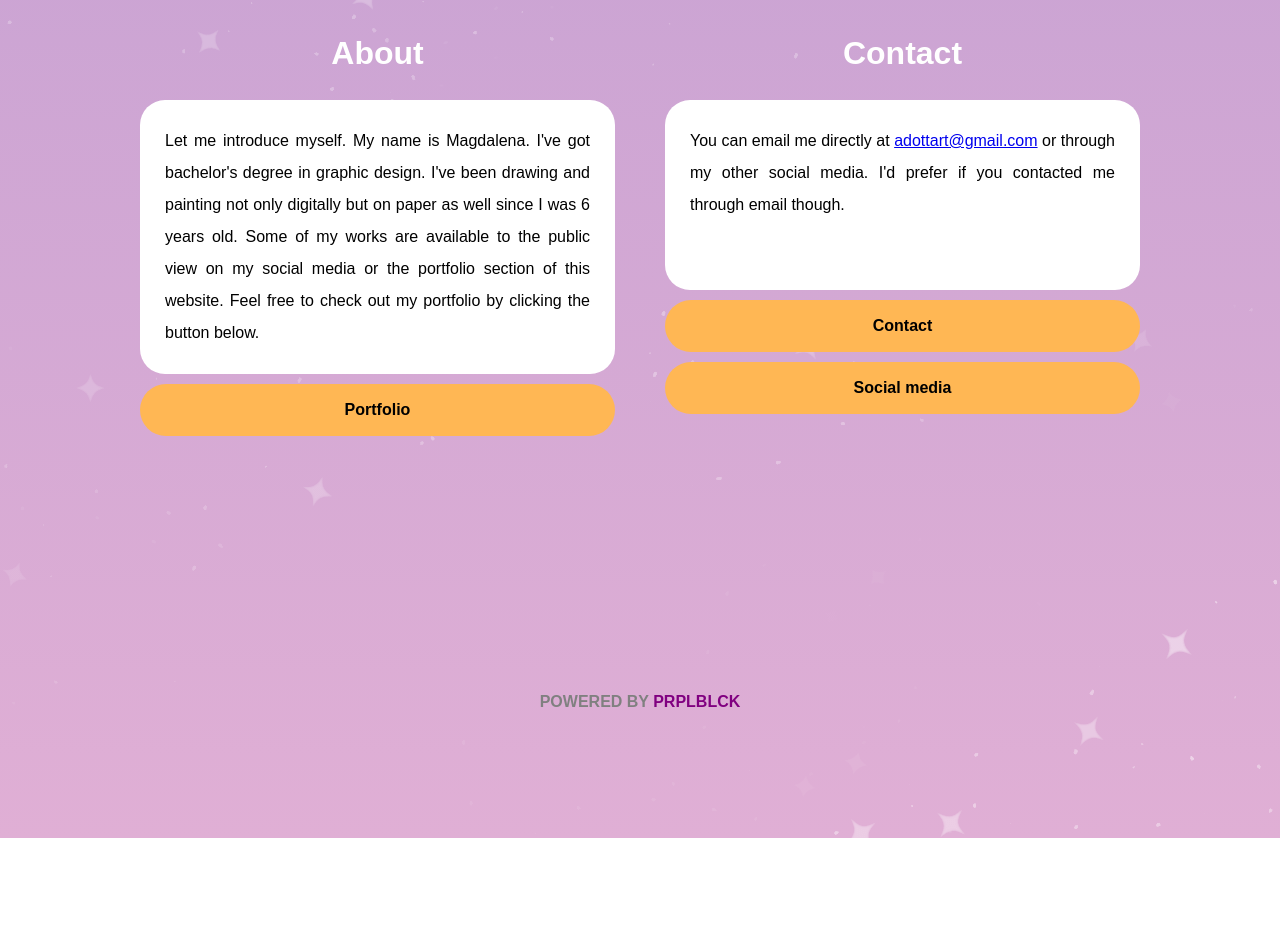
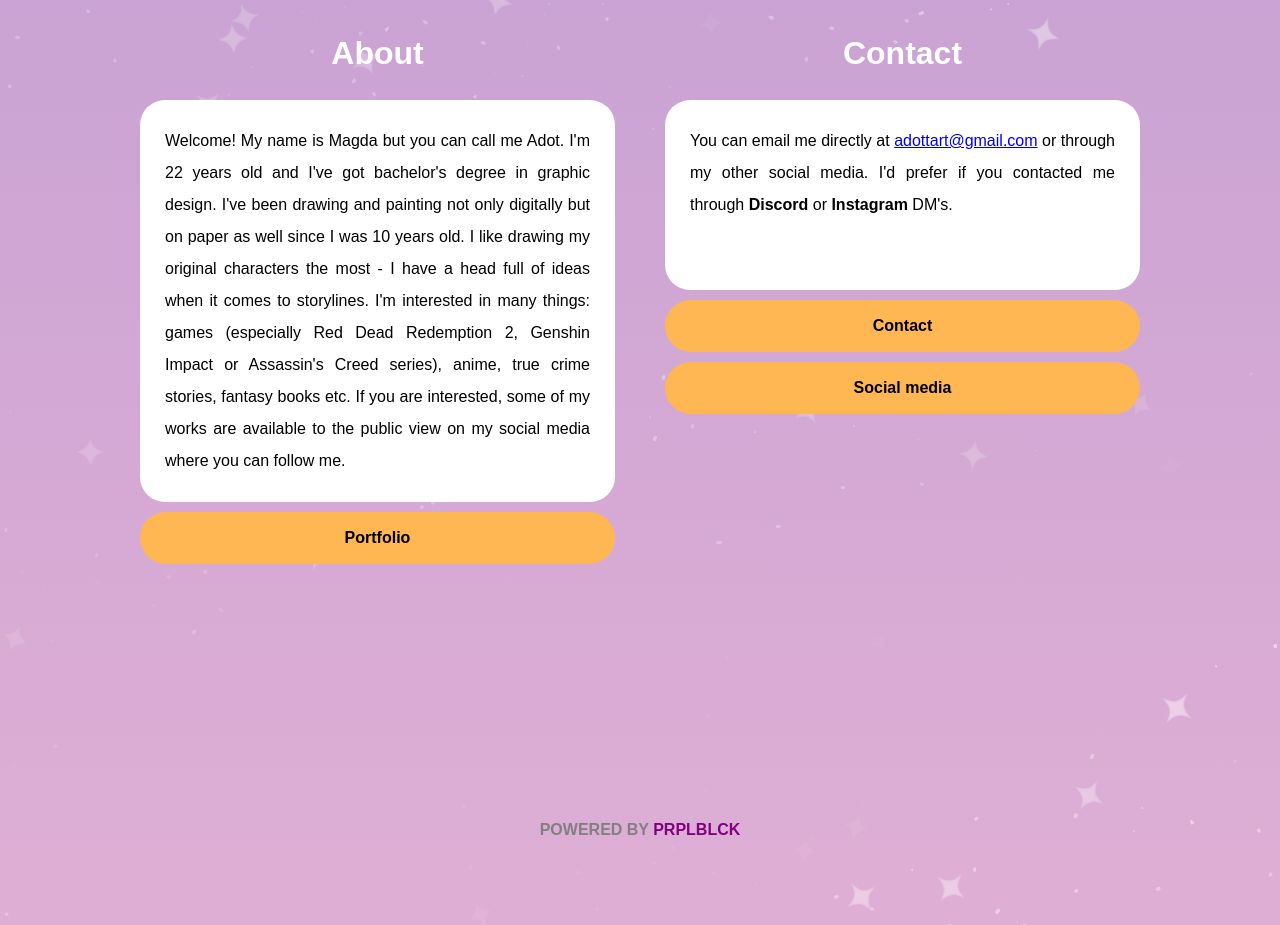
Before and after one commit to goodideagiver/front_dev, a plain HTML site: page home.html in a window 1280 px wide. Shown: the part 3480-4405 px from the top of the page. Before the commit the page ends 4318 px from the top, so only its background shows below. Drawn offline with nearby package versions, Linux system fonts and the light colour scheme.

Commit message:
update about me section content

```diff
--- a/home.html
+++ b/home.html
@@ -225,7 +225,8 @@
                 <div>
                     <h2>About</h2>
                     <div class="text-box">
-                        <p>Let me introduce myself. My name is Magdalena. I've got bachelor's degree in graphic design. I've been drawing and painting not only digitally but on paper as well since I was 6 years old. Some of my works are available to the public view on my social media or the portfolio section of this website. Feel free to check out my portfolio by clicking the button below.</p>
+                        <p>Welcome!
+                            My name is Magda but you can call me Adot. I'm 22 years old and I've got bachelor's degree in graphic design. I've been drawing and painting not only digitally but on paper as well since I was 10 years old. I like drawing my original characters the most - I have a head full of ideas when it comes to storylines. I'm interested in many things: games (especially Red Dead Redemption 2, Genshin Impact or Assassin's Creed series), anime, true crime stories, fantasy books etc. If you are interested, some of my works are available to the public view on my social media where you can follow me.</p>
                     </div>
                 </div>
                 <div>
@@ -236,7 +237,7 @@
                 <div id="contact">
                     <h2>Contact</h2>
                     <div class="text-box">
-                        <p>You can email me directly at <a href="mailto:adottart@gmail.com">adottart@gmail.com</a> or through my other social media. I'd prefer if you contacted me through email though. </p>
+                        <p>You can email me directly at <a href="mailto:adottart@gmail.com">adottart@gmail.com</a> or through my other social media. I'd prefer if you contacted me through <b>Discord</b> or <b>Instagram</b> DM's. </p>
                     </div>
                 </div>
                 <div>
```
